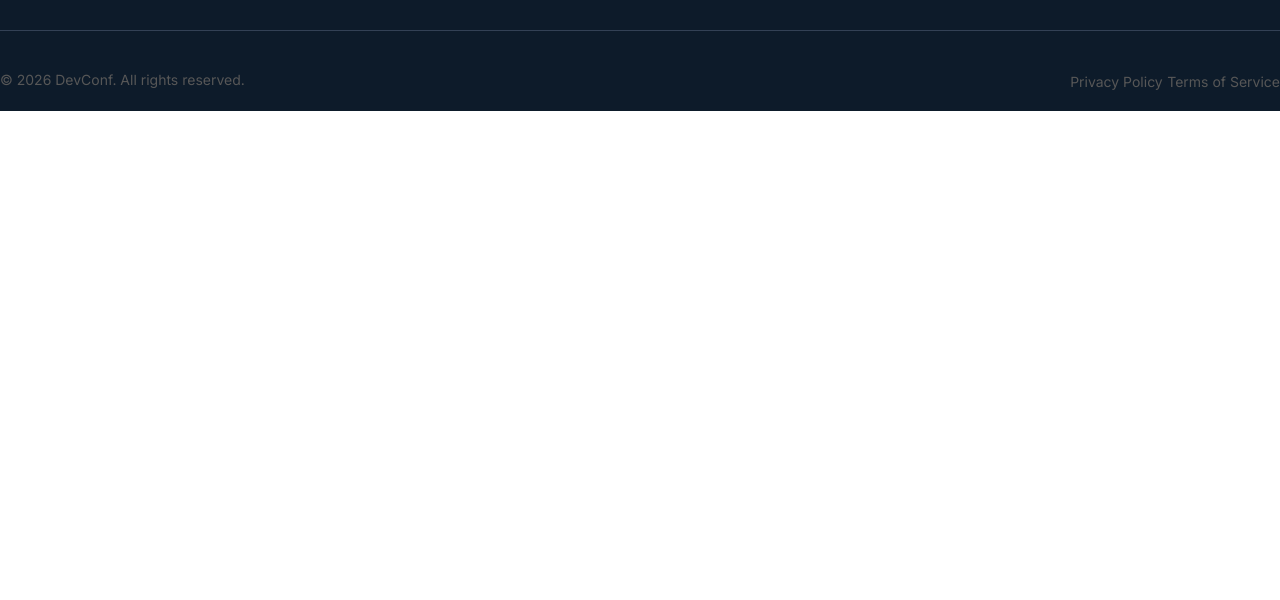
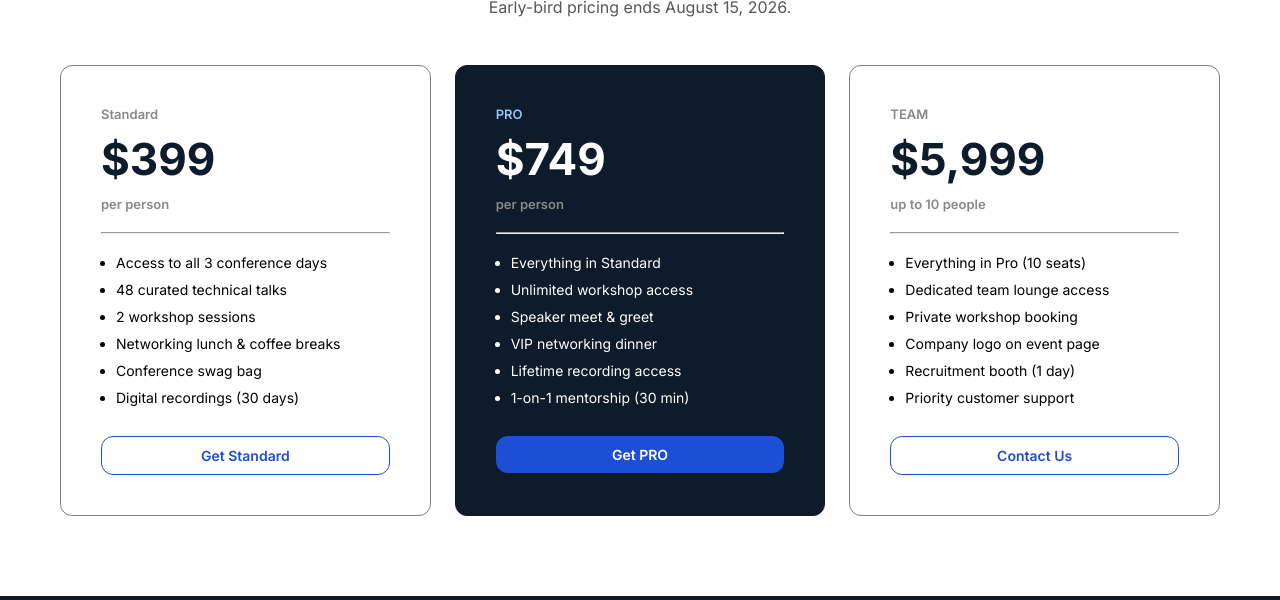
Before and after one commit to sm-nadim-dev/-B14-Assignmant-01, a plain HTML site: page index.html in a window 1280 px wide. Shown: the part 2200-2800 px from the top of the page. Before the commit the page ends 2311 px from the top, so only its background shows below. Drawn offline with Linux system fonts and the light colour scheme.

Commit message:
added the pricing sectiom & some little fix in css

```diff
--- a/index.html
+++ b/index.html
@@ -26,7 +26,7 @@
                 <img src="./assets/logo.png" alt="logo">
             </div>
             <div>
-                <ul>
+                <ul class="nav-ul">
                     <li><a href="">Speakers</a></li>
                     <li><a href="">Schedule</a></li>
                     <li><a href="">Tracks</a></li>
@@ -92,6 +92,61 @@
         </div>
     </section>
     <!-- Meet the Speakers Section end -->
+    <!-- pricing section start -->
+    <section class="price-parent">
+        <div class="container">
+            <h2 class="H2-top">Secure Your Spot</h2>
+            <p>Early-bird pricing ends August 15, 2026.</p>
+            <div class="price-card">
+                <div class="price-card-item">
+                    <h4>Standard</h4>
+                    <h2>$399</h2>
+                    <h4>per person</h4>
+                    <hr class="p-c-i-hr">
+                    <ul class="p-c-i-ul">
+                        <li>Access to all 3 conference days</li>
+                        <li>48 curated technical talks</li>
+                        <li>2 workshop sessions</li>
+                        <li>Networking lunch & coffee breaks</li>
+                        <li>Conference swag bag</li>
+                        <li>Digital recordings (30 days)</li>
+                    </ul>
+                    <button class="outline-btn">Get Standard</button>
+                </div>
+                <div class="price-card-item card-blue">
+                    <h4 id="pro">PRO</h4>
+                    <h2>$749</h2>
+                    <h4>per person</h4>
+                    <hr class="p-c-i-hr">
+                    <ul  class="p-c-i-ul">
+                        <li>Everything in Standard</li>
+                        <li>Unlimited workshop access</li>
+                        <li>Speaker meet & greet</li>
+                        <li>VIP networking dinner</li>
+                        <li>Lifetime recording access</li>
+                        <li>1-on-1 mentorship (30 min)</li>
+                    </ul>
+                    <button class="common-btn">Get PRO</button>
+                </div>
+                <div class="price-card-item">
+                    <h4>TEAM</h4>
+                    <h2>$5,999</h2>
+                    <h4>up to 10 people</h4>
+                    <hr class="p-c-i-hr">
+                    <ul class="p-c-i-ul">
+                        <li>Everything in Pro (10 seats)</li>
+                        <li>Dedicated team lounge access</li>
+                        <li>Private workshop booking</li>
+                        <li>Company logo on event page</li>
+                        <li>Recruitment booth (1 day)</li>
+                        <li>Priority customer support</li>
+                    </ul>
+                    <button class="outline-btn">Contact Us</button>
+                </div>
+            </div>
+        </div>
+    </section>
+    <!-- pricing section start -->
 </body>
 <!-- Footer -->
 <footer>
--- a/style.css
+++ b/style.css
@@ -56,7 +56,7 @@
     font-weight: 700;
 }
 
-ul {
+.nav-ul {
     display: flex;
     list-style: none;
     justify-content: space-between;
@@ -92,11 +92,13 @@
 }
 
 .hero-content h1 {
-    font-size: 80px;
+    font-size: 85px;
     font-weight: 600;
     color: #ffffffFF;
-    margin-top: 65px;
+    text-align: center;
+    padding-top: 80px;
     padding: 10px;
+
 
 }
 
@@ -174,6 +176,75 @@
     font-size: 14px;
     font-weight: 400;
 }
+/* Pricing */
+.price-parent .H2-top {
+    text-align: center;
+    color: #0d1b2aFF;
+    font-size: 48px;
+    font-weight: 700;
+    padding: 12px;
+}
+.price-parent p {
+    text-align: center;
+    color: #575757FF;
+    font-size: 16px;
+    font-weight: 400;
+    padding-bottom: 48px;
+}
+.price-card {
+    display: grid;
+    grid-template-columns: repeat(3, 1fr);
+    column-gap: 24px;
+    padding-bottom: 80px;
+    padding-left: 60px;
+    padding-right: 60px;
+}
+.price-card-item {
+    border: 1px solid gray;
+    border-radius: 12px;
+    display: flex;
+    flex-direction: column;
+    padding: 40px;
+    gap: 10px;
+}
+.card-blue {
+    background: #0d1b2aFF;
+    color: #FFFFFF;
+    border-color: #0d1b2aFF;
+}
+.price-card-item h4 {
+    color: #888888FF;
+    font-size: 13px;
+    font-weight: 600;
+}
+.price-card-item h2 {
+    color: #0d1b2aFF;
+    font-size: 44px;
+    font-weight: 700;
+}
+.card-blue h2 {
+    color: #ffffffFF;
+}
+.price-card-item button {
+    font-size: 14px;
+    font-weight: 600;
+    margin-top: 20px;
+}
+#pro {
+    color: #93c5fdFF;
+}
+.p-c-i-ul {
+    display: flex;
+    flex-direction: column;
+    margin-left: 15px;
+    row-gap: 10px;
+    font-size: 14px;
+    font-weight: 400;
+}
+.p-c-i-hr {
+    background: #e5e7ebFF;
+    margin: 10px 0;
+}
 /* Footer style */
 footer {
     background: #0d1b2aFF;
@@ -183,7 +254,6 @@
 .footer-top, .footer-bottom {
     display: flex;
     text-align: center;
-    /* align-items: center; */
     justify-content: space-between;
 }
 .footer-logo {
@@ -193,6 +263,7 @@
 }
 .icon {
     font-size: 30px;
+    cursor: pointer;
 }
 .footer-bottom p ,a{
     color: #575757;
@@ -201,6 +272,10 @@
 .footer-bottom a {
     text-decoration: none;
 }
+.footer-links {
+    display: flex;
+    gap: 25px;
+}
 .footer-divider {
     margin: 40px 0;
     border: 0;
```
